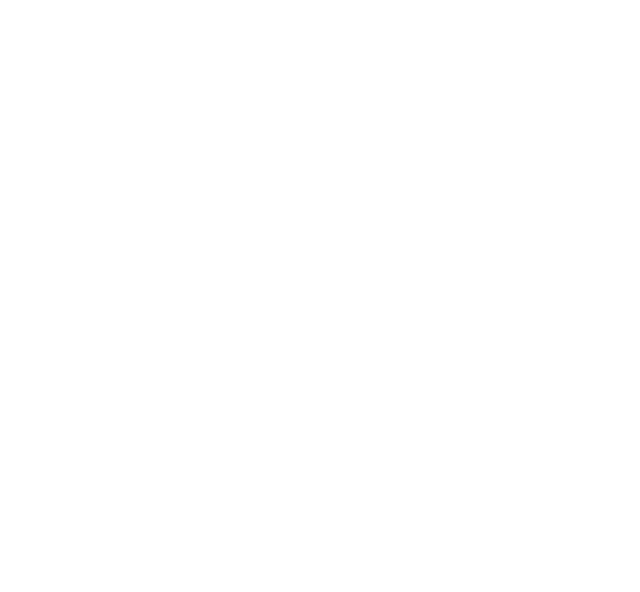
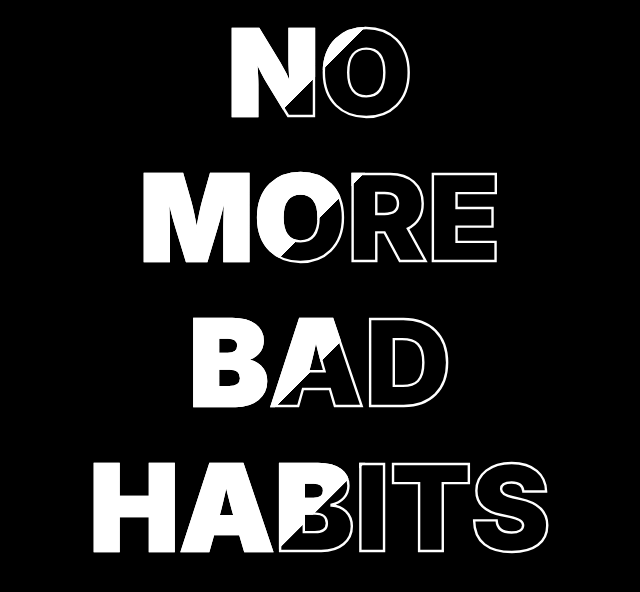
Before and after one commit to cmthecoder/bye-bad-habits, a React (Create React App) app: page / in a window 1280 px wide. Shown: the top 592 px of the page, without its empty margins (320-960 px from the left). Built offline with nearby package versions, Linux system fonts and the light colour scheme.

Commit message:
add css to home page

```diff
--- a/src/pages/Advice.jsx
+++ b/src/pages/Advice.jsx
@@ -1,3 +1,5 @@
+import "../styles/Advice.css"
+
 const Advice = () => {
   return (
     <div>
--- a/src/pages/Home.jsx
+++ b/src/pages/Home.jsx
@@ -1,8 +1,15 @@
+import "../styles/Home.css"
+
 const Home = () => {
   return (
-    <div>
-
-    </div>
+    <body>
+      <div className="wrapper">
+        <div className="content"><span className="box">NO</span></div>
+        <div className="content"><span className="box">MORE</span></div>
+        <div className="content"><span className="box">BAD</span></div>
+        <div className="content"><span className="box">HABITS</span></div>
+      </div>
+    </body>
   );
 }
 
--- /dev/null
+++ b/src/styles/Home.css
@@ -0,0 +1,26 @@
+body {
+  background-color: #000;
+  display: grid;
+  place-items: center;
+  height: center;
+  text-align: center;
+  /* font-family: oswald; */
+}
+
+.wrapper span {
+  font-size: 120px;
+  font-weight: 900;
+  text-align: center;
+  cursor: pointer;
+  -webkit-text-stroke: white;
+  -webkit-text-stroke-width: 0.02em;
+  -webkit-text-fill-color: transparent;
+  -webkit-background-clip: text;
+  background-repeat: no-repeat;
+  -webkit-transition: background-size 0.5s cubic-bezier(0.67, 0.01. 0.15, 098);
+  transition: background-size 0.5s cubic-bezier(0.67, 0.01. 0.15, 098);
+}
+
+.box {
+  background-image: linear-gradient(135deg, white 0%, white 50%, transparent 50.1%);
+}
```
Also changed, not shown: src/styles/Advice.css (added).
